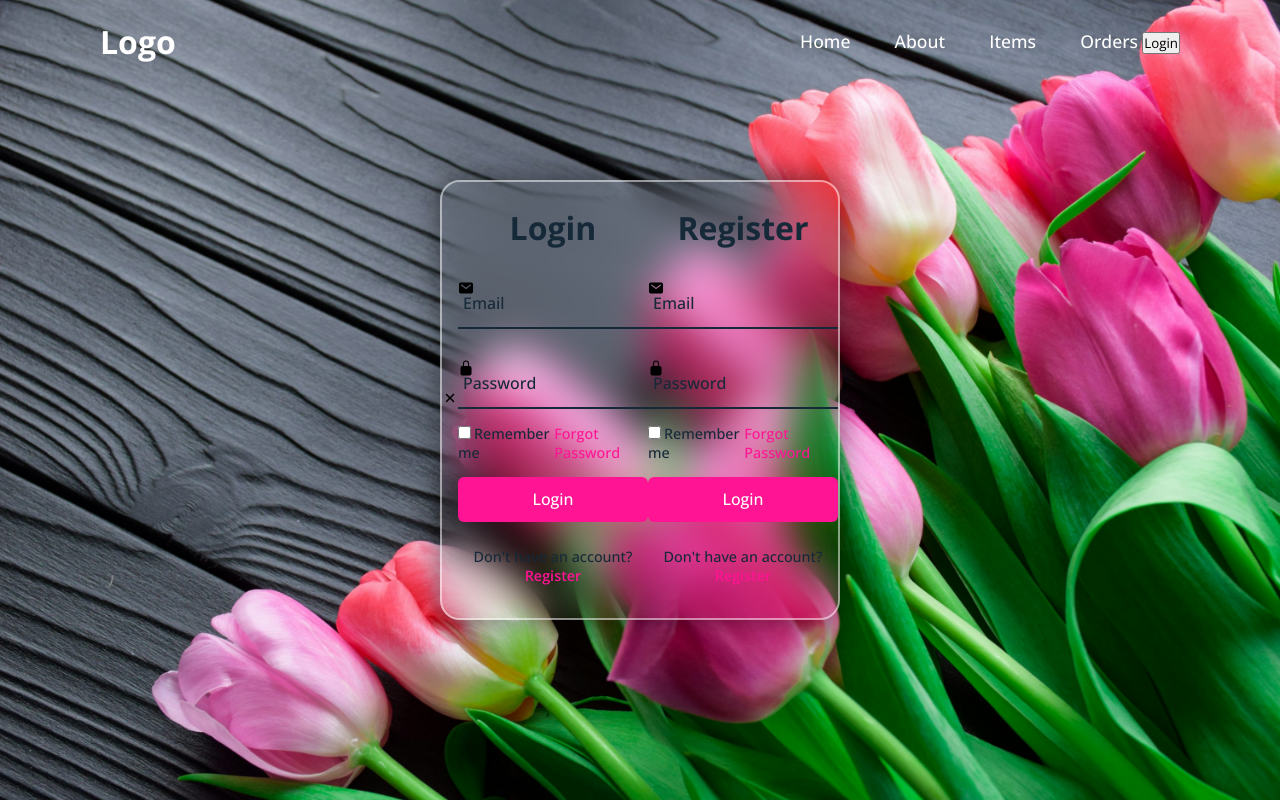
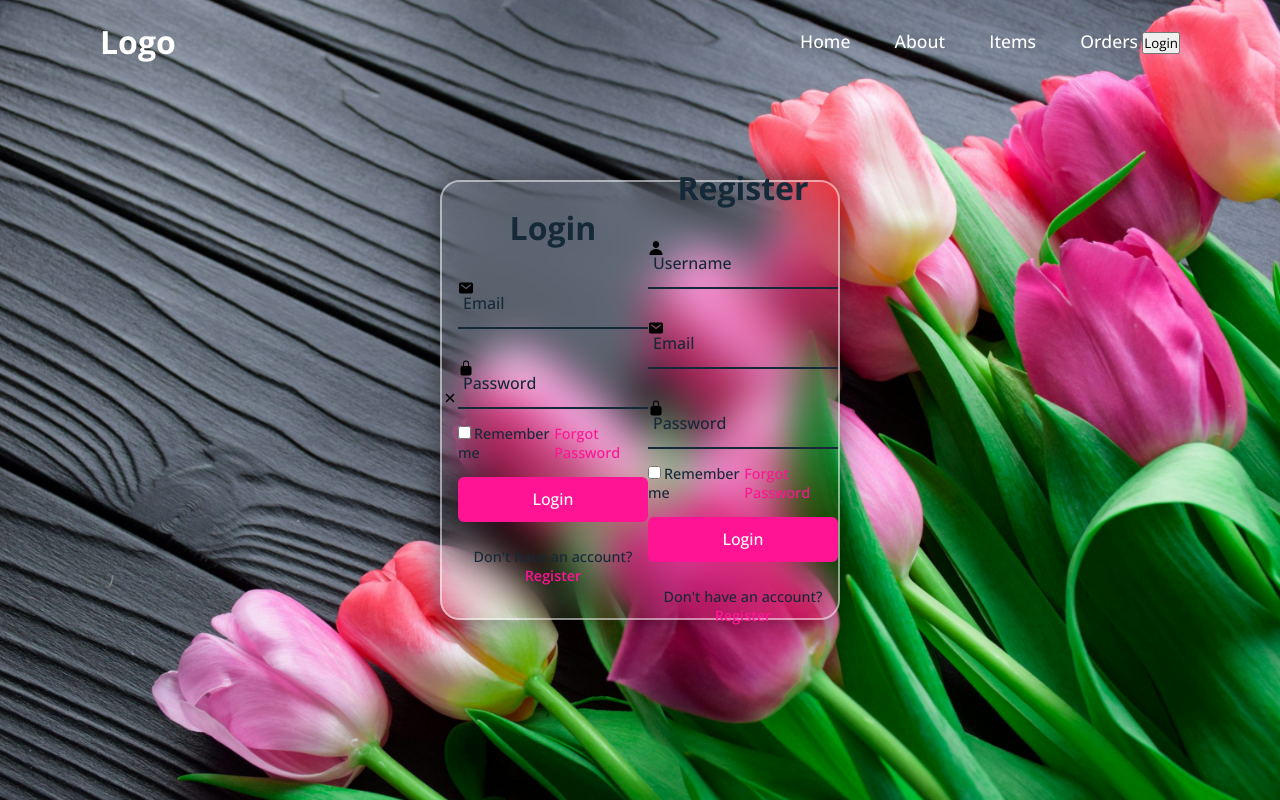
Before and after one commit to NishiniRoshala/INT_FINAL, a plain HTML site: page index.html in a window 1280 px wide. Drawn offline with nearby package versions, Linux system fonts and the light colour scheme.

Commit message:
Add files via upload

```diff
--- a/index.html
+++ b/index.html
@@ -62,6 +62,15 @@
     <div class="form-box register">
         <h2>Register</h2>
         <form action="#">
+
+            <div class="input-box">
+                <span class="icon"></span>
+                <ion-icon name="person"></ion-icon>
+                <input type="text" required>
+                <label>Username</label>
+
+            </div>
+
             <div class="input-box">
                 <span class="icon"></span>
                 <ion-icon name="mail"></ion-icon>
```
